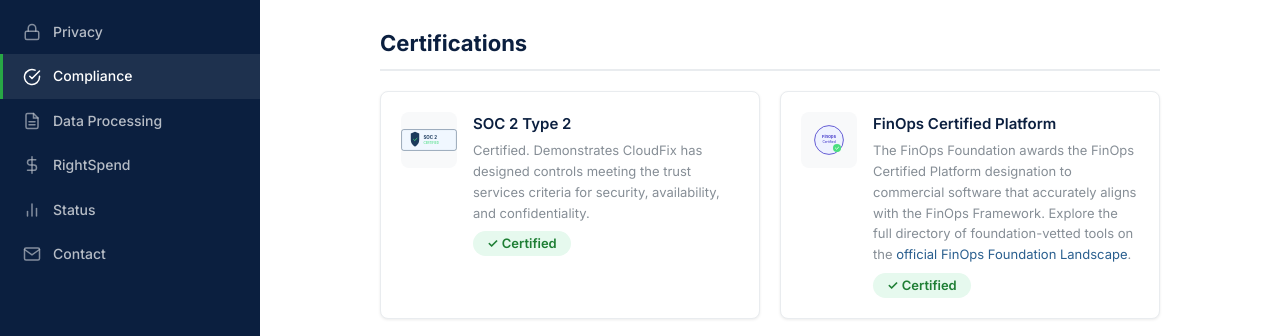
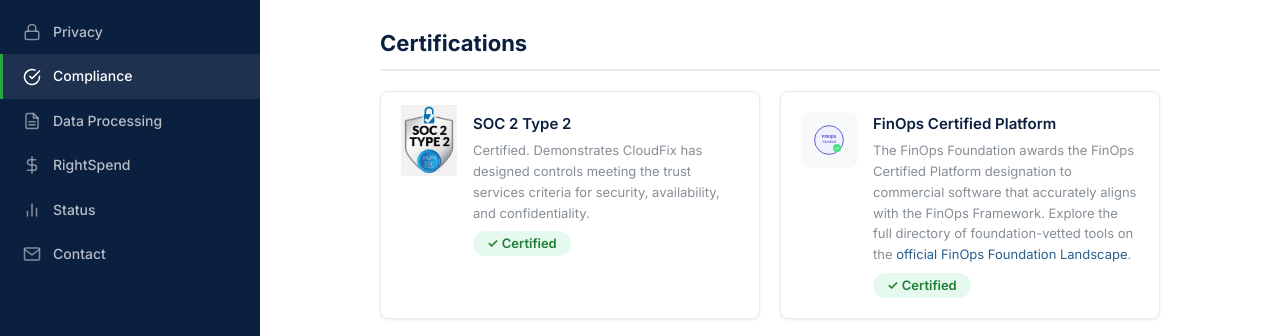
Before and after one commit to gleesonb-aurea/trust-cloudfix, a plain HTML site: page compliance.html in a window 1280 px wide. Shown: the part 181-517 px from the top of the page. Drawn offline with Linux system fonts and the light colour scheme.

Commit message:
Use real SOC 2 certified logo

```diff
--- a/compliance.html
+++ b/compliance.html
@@ -87,7 +87,7 @@
         <div class="card-grid">
           <div class="card cert-card">
             <div class="cert-badge">
-              <img src="assets/soc2-certified.svg" alt="SOC 2 Certified" width="80" height="32">
+              <img src="assets/soc2-certified.jpg" alt="SOC 2 Certified" width="80" height="32">
             </div>
             <div class="cert-info">
               <h4>SOC 2 Type 2</h4>
```
Also changed, not shown: index.html (+1 -1 lines), assets/soc2-certified.jpg (added), assets/soc2-certified.svg (deleted).
